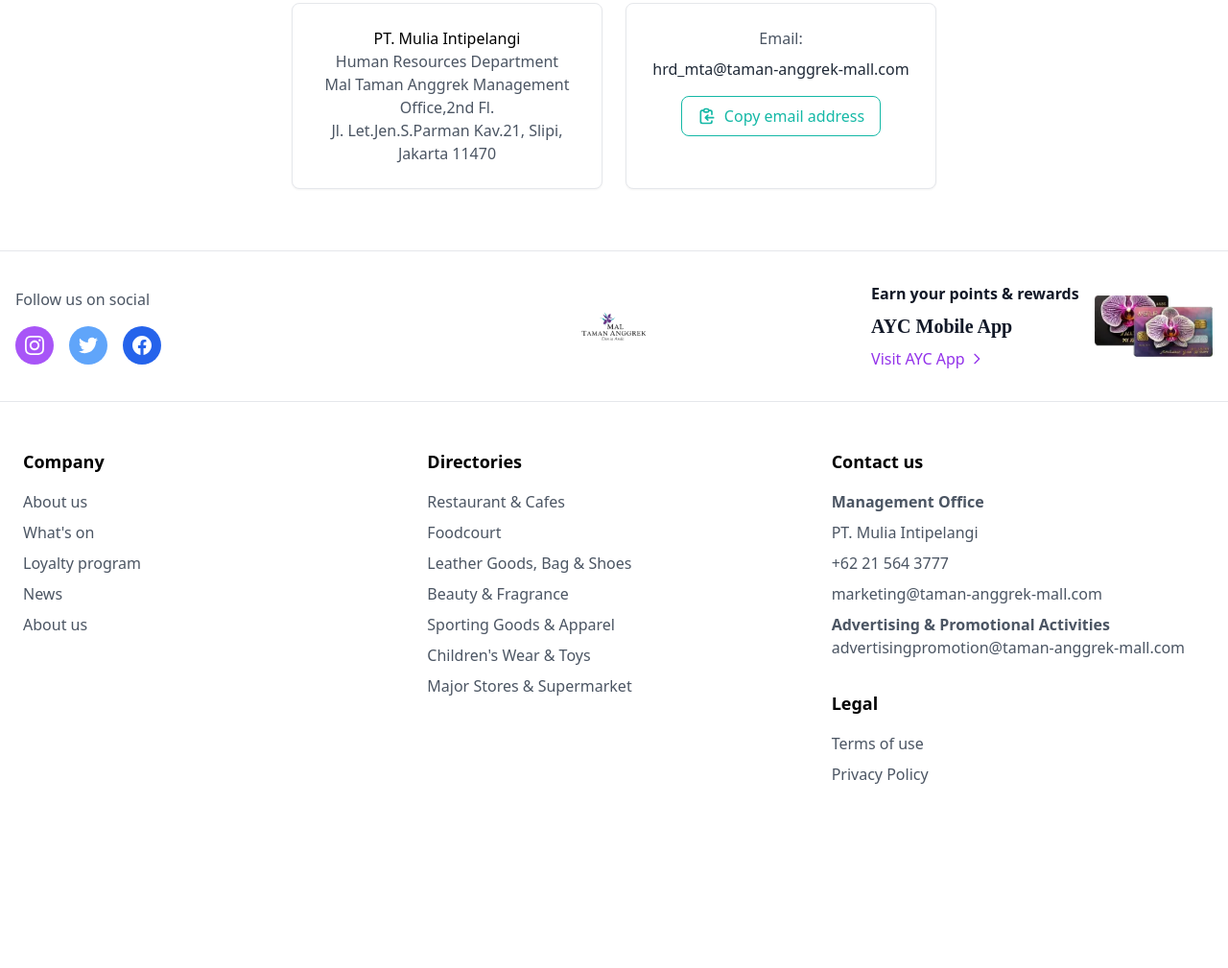
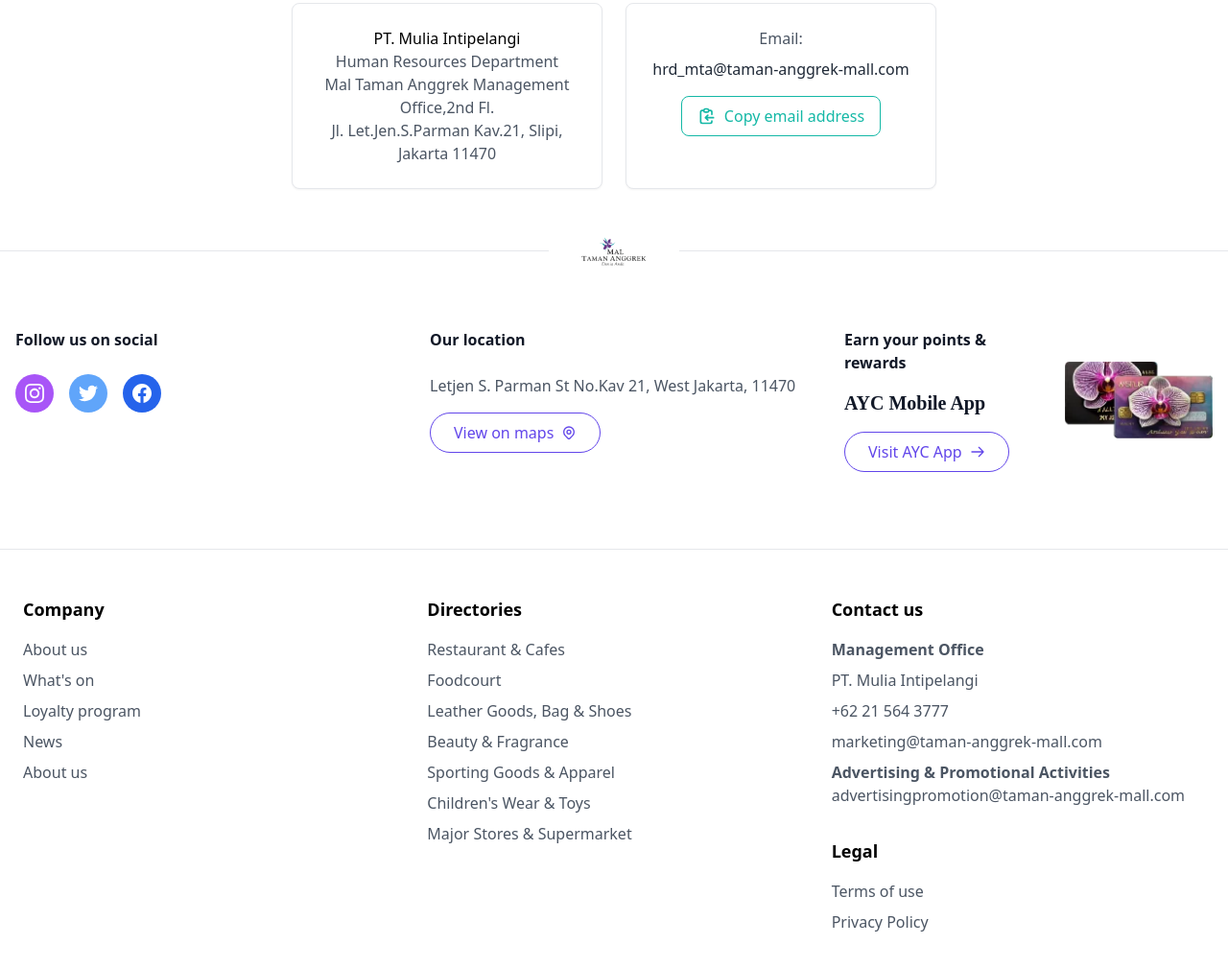
Before and after one commit to mqsavio21/MTAWEB, a website: page contact.html in a window 1280 px wide. Shown: the part 2097-3106 px from the top of the page at 96% size. Before the commit the page ends 2964 px from the top, so only its background shows below. Drawn offline with Linux system fonts and the light colour scheme; a web font is replaced by a local one.

Commit message:
resp contact

```diff
--- a/contact.html
+++ b/contact.html
@@ -352,24 +352,32 @@
 
     <footer>
         <!-- New Footer Section -->
-        <div class="border-t border-gray-200 py-8">
+        <div class="relative border-t border-gray-200 py-16">
+            <!-- Center Logo with border break -->
+            <div class="absolute left-1/2 -translate-x-1/2 -top-6 bg-white px-8">
+                <img src="public/images/logomta.webp" alt="MTA Logo" class="h-12">
+            </div>
+
             <div class="max-w-7xl mx-auto px-4">
-                <div class="grid grid-cols-1 md:grid-cols-3 gap-8 items-center">
+                <div class="grid grid-cols-1 md:grid-cols-3 gap-12 items-start">
                     <!-- Social Media -->
-                    <div>
-                        <p class="text-gray-600 mb-4">Follow us on social</p>
+                    <div class="py-4">
+                        <h3 class="text-gray-900 font-bold mb-6">Follow us on social</h3>
                         <div class="flex space-x-4">
                             <a href="#" class="w-10 h-10 bg-purple-500 rounded-full flex items-center justify-center">
+                                <!-- Instagram icon -->
                                 <svg class="w-5 h-5 text-white" fill="currentColor" viewBox="0 0 24 24">
                                     <path d="M12 2.163c3.204 0 3.584.012 4.85.07 3.252.148 4.771 1.691 4.919 4.919.058 1.265.069 1.645.069 4.849 0 3.205-.012 3.584-.069 4.849-.149 3.225-1.664 4.771-4.919 4.919-1.266.058-1.644.07-4.85.07-3.204 0-3.584-.012-4.849-.07-3.26-.149-4.771-1.699-4.919-4.92-.058-1.265-.07-1.644-.07-4.849 0-3.204.013-3.583.07-4.849.149-3.227 1.664-4.771 4.919-4.919 1.266-.057 1.645-.069 4.849-.069zm0-2.163c-3.259 0-3.667.014-4.947.072-4.358.2-6.78 2.618-6.98 6.98-.059 1.281-.073 1.689-.073 4.948 0 3.259.014 3.668.072 4.948.2 4.358 2.618 6.78 6.98 6.98 1.281.058 1.689.072 4.948.072 3.259 0 3.668-.014 4.948-.072 4.354-.2 6.782-2.618 6.979-6.98.059-1.28.073-1.689.073-4.948 0-3.259-.014-3.667-.072-4.947-.196-4.354-2.617-6.78-6.979-6.98-1.281-.059-1.69-.073-4.949-.073zm0 5.838c-3.403 0-6.162 2.759-6.162 6.162s2.759 6.163 6.162 6.163 6.162-2.759 6.162-6.163c0-3.403-2.759-6.162-6.162-6.162zm0 10.162c-2.209 0-4-1.79-4-4 0-2.209 1.791-4 4-4s4 1.791 4 4c0 2.21-1.791 4-4 4zm6.406-11.845c-.796 0-1.441.645-1.441 1.44s.645 1.44 1.441 1.44c.795 0 1.439-.645 1.439-1.44s-.644-1.44-1.439-1.44z"/>
                                 </svg>
                             </a>
                             <a href="#" class="w-10 h-10 bg-blue-400 rounded-full flex items-center justify-center">
+                                <!-- Twitter icon -->
                                 <svg class="w-5 h-5 text-white" fill="currentColor" viewBox="0 0 24 24">
                                     <path d="M23.953 4.57a10 10 0 01-2.825.775 4.958 4.958 0 002.163-2.723c-.951.555-2.005.959-3.127 1.184a4.92 4.92 0 00-8.384 4.482C7.69 8.095 4.067 6.13 1.64 3.162a4.822 4.822 0 00-.666 2.475c0 1.71.87 3.213 2.188 4.096a4.904 4.904 0 01-2.228-.616v.06a4.923 4.923 0 003.946 4.827 4.996 4.996 0 01-2.212.085 4.936 4.936 0 004.604 3.417 9.867 9.867 0 01-6.102 2.105c-.39 0-.779-.023-1.17-.067a13.995 13.995 0 007.557 2.209c9.053 0 13.998-7.496 13.998-13.985 0-.21 0-.42-.015-.63A9.935 9.935 0 0024 4.59z"/>
                                 </svg>
                             </a>
                             <a href="#" class="w-10 h-10 bg-blue-600 rounded-full flex items-center justify-center">
+                                <!-- Facebook icon -->
                                 <svg class="w-5 h-5 text-white" fill="currentColor" viewBox="0 0 24 24">
                                     <path d="M24 12.073c0-6.627-5.373-12-12-12s-12 5.373-12 12c0 5.99 4.388 10.954 10.125 11.854v-8.385H7.078v-3.47h3.047V9.43c0-3.007 1.792-4.669 4.533-4.669 1.312 0 2.686.235 2.686.235v2.953H15.83c-1.491 0-1.956.925-1.956 1.874v2.25h3.328l-.532 3.47h-2.796v8.385C19.612 23.027 24 18.062 24 12.073z"/>
                                 </svg>
@@ -377,24 +385,34 @@
                         </div>
                     </div>
 
-                    <!-- Center Logo -->
-                    <div class="flex justify-center">
-                        <img src="public/images/logomta.webp" alt="MTA Logo" class="h-12">
+                    <!-- Location info -->
+                    <div class="py-4">
+                        <h3 class="text-gray-900 font-bold mb-6">Our location</h3>
+                        <p class="text-gray-600 mb-4">Letjen S. Parman St No.Kav 21, West Jakarta, 11470</p>
+                        <a href="#" class="inline-flex items-center text-[#6246EA] hover:text-[#6246EA]/80 font-medium border border-[#6246EA] rounded-full px-6 py-2">
+                            View on maps
+                            <svg class="w-4 h-4 ml-2" fill="none" stroke="currentColor" viewBox="0 0 24 24">
+                                <path stroke-linecap="round" stroke-linejoin="round" stroke-width="2" d="M17.657 16.657L13.414 20.9a1.998 1.998 0 01-2.827 0l-4.244-4.243a8 8 0 1111.314 0z"></path>
+                                <path stroke-linecap="round" stroke-linejoin="round" stroke-width="2" d="M15 11a3 3 0 11-6 0 3 3 0 016 0z"></path>
+                            </svg>
+                        </a>
                     </div>
 
                     <!-- AYC App -->
-                    <div class="flex items-center justify-end space-x-4">
-                        <div>
-                            <p class="text-gray-900 font-bold mb-2">Earn your points & rewards</p>
-                            <p class="text-xl text-gray-900 font-bold mb-2 font-['Marlion']">AYC Mobile App</p>
-                            <a href="#" class="text-purple-600 hover:text-purple-700 font-medium inline-flex items-center">
-                                Visit AYC App
-                                <svg class="w-4 h-4 ml-1" fill="none" stroke="currentColor" viewBox="0 0 24 24">
-                                    <path stroke-linecap="round" stroke-linejoin="round" stroke-width="2" d="M9 5l7 7-7 7"/>
-                                </svg>
-                            </a>
+                    <div class="py-4 flex md:justify-end">
+                        <div class="flex items-center space-x-6">
+                            <div>
+                                <p class="text-gray-900 font-bold mb-4">Earn your points & rewards</p>
+                                <p class="text-xl text-gray-900 font-bold mb-4 font-['Marlion']">AYC Mobile App</p>
+                                <a href="#" class="inline-flex items-center text-[#6246EA] hover:text-[#6246EA]/80 font-medium border border-[#6246EA] rounded-full px-6 py-2">
+                                    Visit AYC App
+                                    <svg class="w-4 h-4 ml-2" fill="none" stroke="currentColor" viewBox="0 0 24 24">
+                                        <path stroke-linecap="round" stroke-linejoin="round" stroke-width="2" d="M14 5l7 7m0 0l-7 7m7-7H3"></path>
+                                    </svg>
+                                </a>
+                            </div>
+                            <img src="public/images/ayccard.webp" alt="AYC Card" class="h-20">
                         </div>
-                        <img src="public/images/ayccard.webp" alt="AYC Card" class="h-16">
                     </div>
                 </div>
             </div>
```
Also changed, not shown: dist/output.css.
